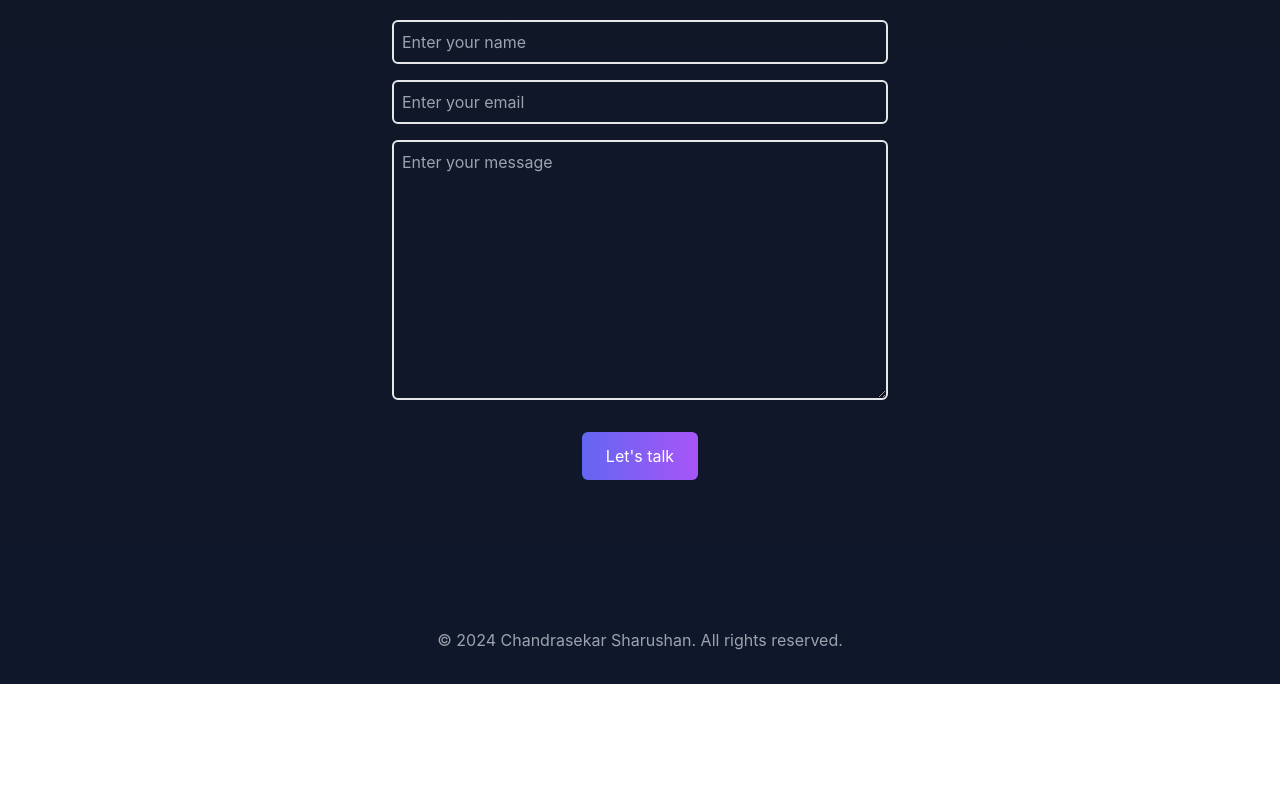
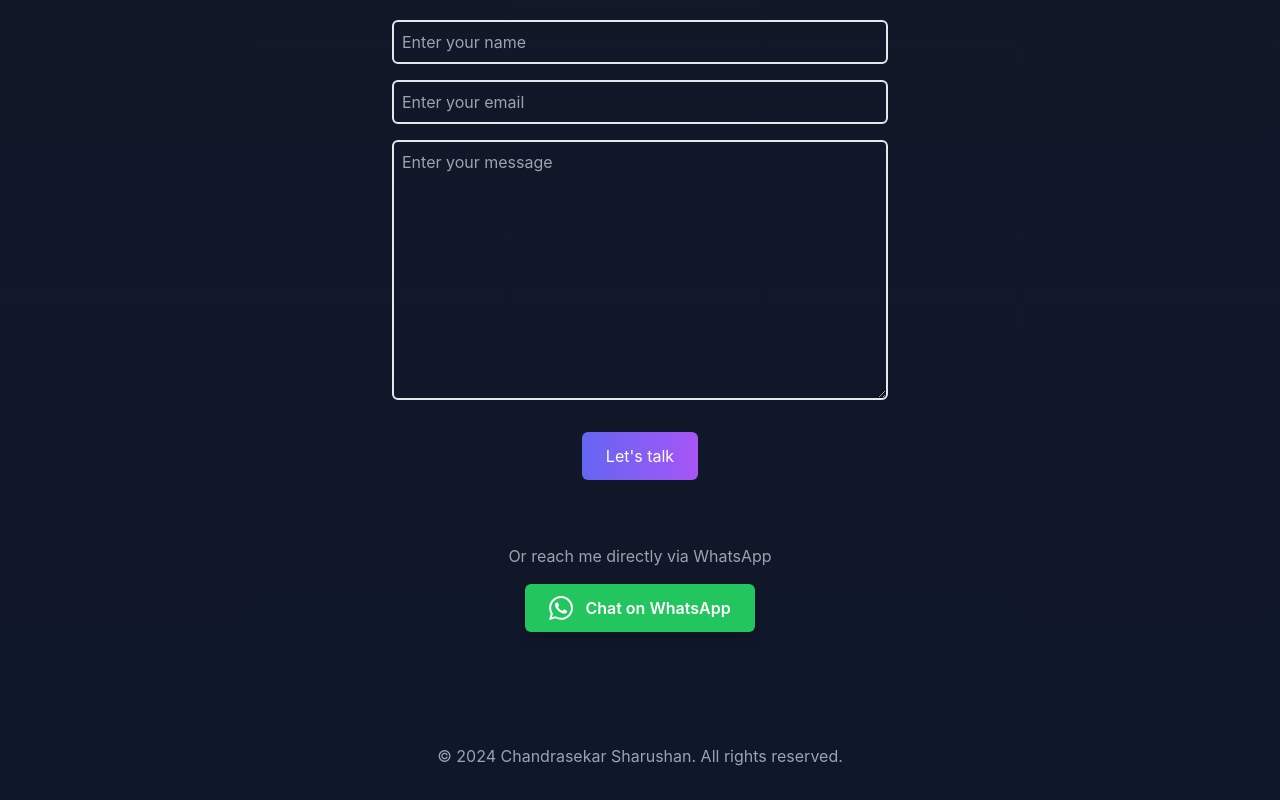
Before and after one commit to sarushanc/react-portfolio, a React (Create React App) app: page / in a window 1280 px wide. Shown: the part 3285-4085 px from the top of the page. Before the commit the page ends 3969 px from the top, so only its background shows below. Built offline with nearby package versions, Linux system fonts and the light colour scheme.

Commit message:
feat: add Contact component with an email form using emailjs and a direct WhatsApp link.

```diff
--- a/src/components/Contact.js
+++ b/src/components/Contact.js
@@ -5,8 +5,6 @@
   const form = useRef();
   const [status, setStatus] = useState('');
 
-  // TODO: Replace these with your actual EmailJS credentials
-  // Get them from https://www.emailjs.com/
   const SERVICE_ID = 'service_l2l9y65';
   const TEMPLATE_ID = 'template_1j0kd3g';
   const PUBLIC_KEY = 'cs1s4C0l3fhNhXOU_';
@@ -93,6 +91,26 @@
             )}
           </form>
         </div>
+
+        <div className="flex flex-col items-center mt-8">
+          <p className="text-gray-400 mb-4">Or reach me directly via WhatsApp</p>
+          <a
+            href="https://wa.me/769980662"
+            target="_blank"
+            rel="noreferrer"
+            className="flex items-center gap-3 bg-green-500 hover:bg-green-600 text-white px-6 py-3 rounded-md hover:scale-105 duration-300 shadow-lg"
+          >
+            <svg
+              className="w-6 h-6"
+              fill="currentColor"
+              viewBox="0 0 24 24"
+              xmlns="http://www.w3.org/2000/svg"
+            >
+              <path d="M17.472 14.382c-.297-.149-1.758-.867-2.03-.967-.273-.099-.471-.148-.67.15-.197.297-.767.966-.94 1.164-.173.199-.347.223-.644.075-.297-.15-1.255-.463-2.39-1.475-.883-.788-1.48-1.761-1.653-2.059-.173-.297-.018-.458.13-.606.134-.133.298-.347.446-.52.149-.174.198-.298.298-.497.099-.198.05-.371-.025-.52-.075-.149-.669-1.612-.916-2.207-.242-.579-.487-.5-.669-.51-.173-.008-.371-.01-.57-.01-.198 0-.52.074-.792.372-.272.297-1.04 1.016-1.04 2.479 0 1.462 1.065 2.875 1.213 3.074.149.198 2.096 3.2 5.077 4.487.709.306 1.262.489 1.694.625.712.227 1.36.195 1.871.118.571-.085 1.758-.719 2.006-1.413.248-.694.248-1.289.173-1.413-.074-.124-.272-.198-.57-.347m-5.421 7.403h-.004a9.87 9.87 0 01-5.031-1.378l-.361-.214-3.741.982.998-3.648-.235-.374a9.86 9.86 0 01-1.51-5.26c.001-5.45 4.436-9.884 9.888-9.884 2.64 0 5.122 1.03 6.988 2.898a9.825 9.825 0 012.893 6.994c-.003 5.45-4.437 9.884-9.885 9.884m8.413-18.297A11.815 11.815 0 0012.05 0C5.495 0 .16 5.335.157 11.892c0 2.096.547 4.142 1.588 5.945L.057 24l6.305-1.654a11.882 11.882 0 005.683 1.448h.005c6.554 0 11.89-5.335 11.893-11.893a11.821 11.821 0 00-3.48-8.413Z" />
+            </svg>
+            <span className="font-semibold">Chat on WhatsApp</span>
+          </a>
+        </div>
       </div>
     </div>
   );
```
